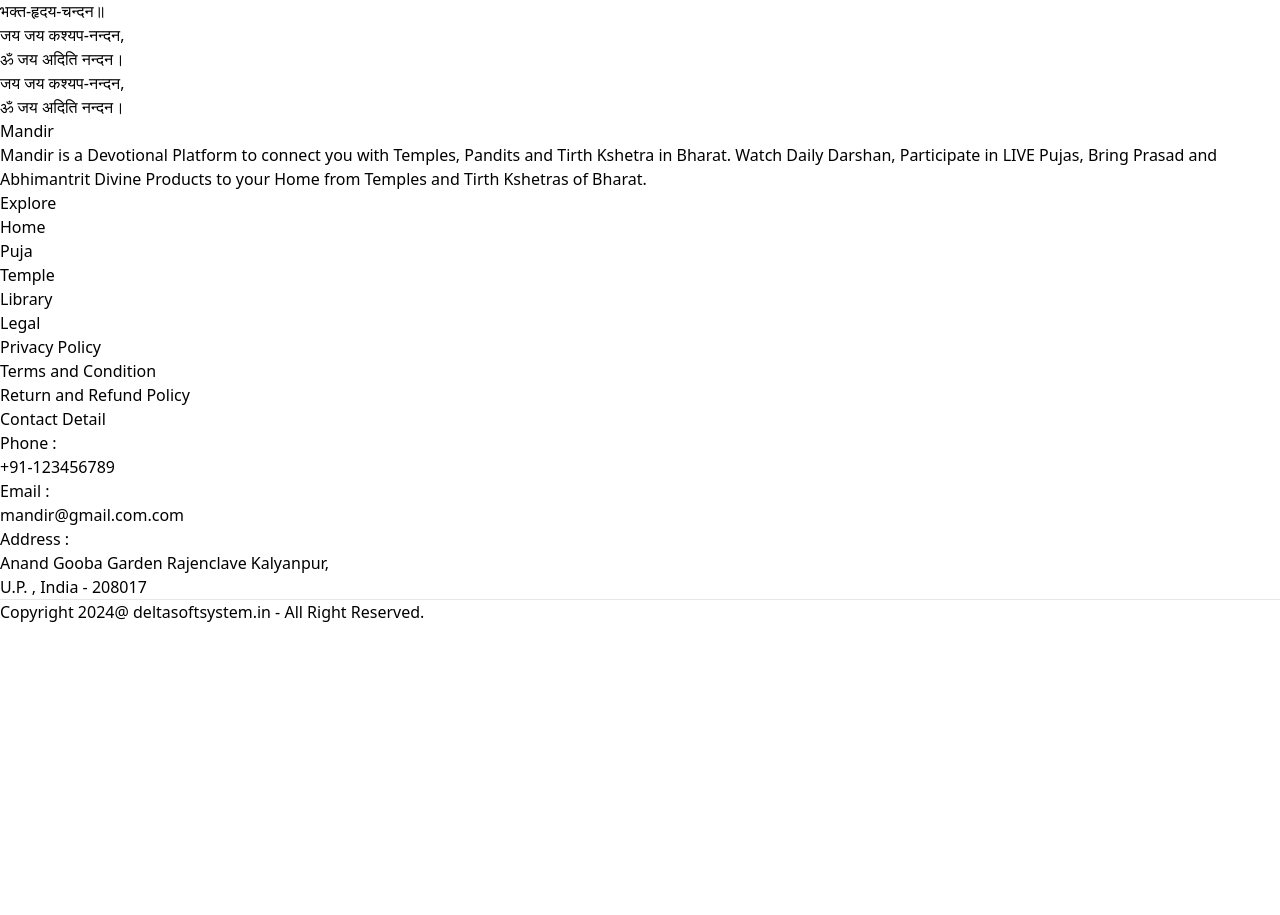
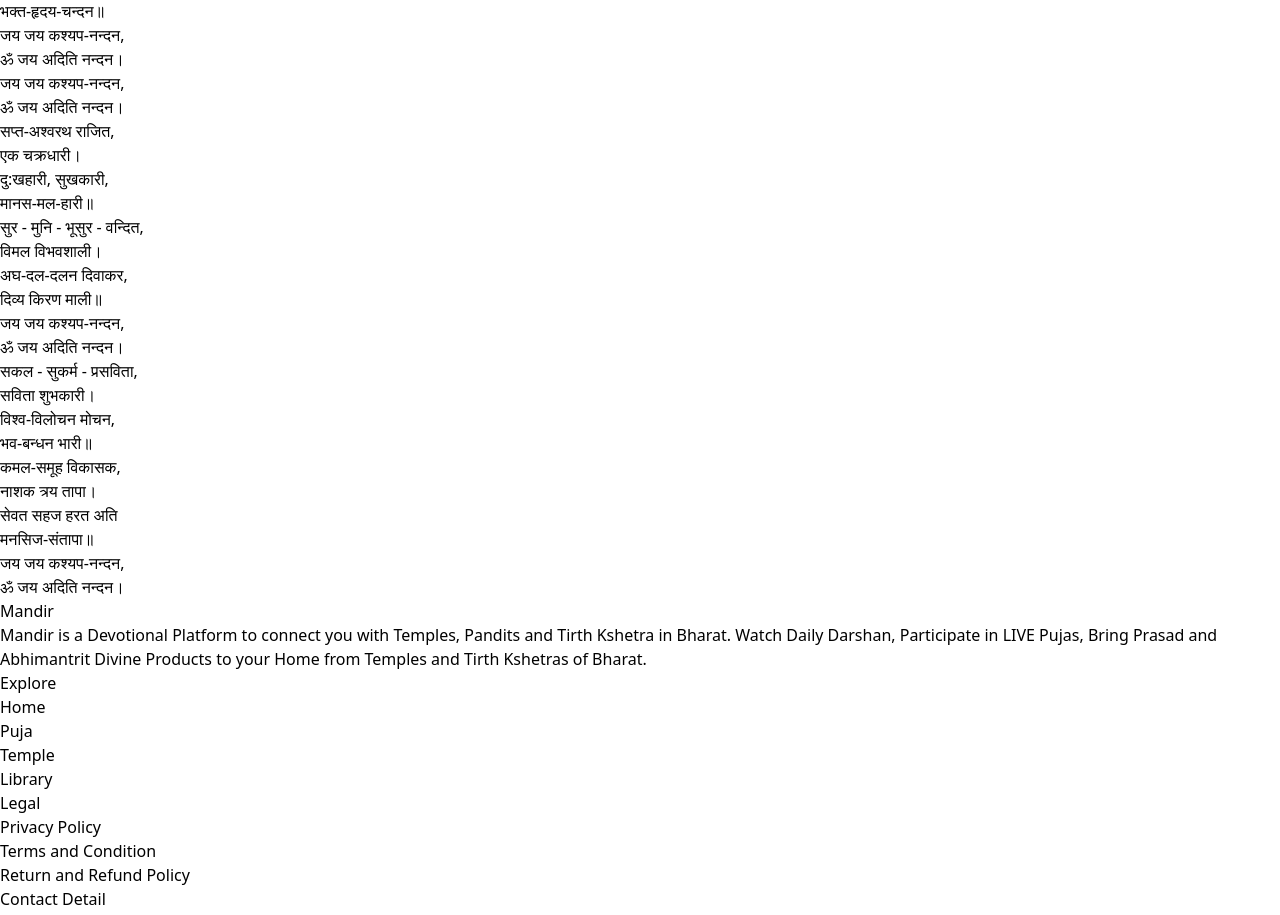
Before and after one commit to yadavhimu/Temple, a React (Vite) app: page /suryadev in a window 1280 px wide. Shown: the part 1247-2162 px from the top of the page. Before the commit the page ends 1871 px from the top, so only its background shows below. Built offline with nearby package versions, Linux system fonts and the light colour scheme.

Commit message:
files updated

```diff
--- a/src/pages/Suryadev.jsx
+++ b/src/pages/Suryadev.jsx
@@ -65,6 +65,54 @@ const Suryadev = () => {
         <p className="mt-5 text-xl font-bold text-gray-600">
           ॐ जय अदिति नन्दन।
         </p>
+        <p className="mt-5 text-xl font-medium text-gray-600">
+          सप्त-अश्वरथ राजित,
+        </p>
+        <p className="mt-5 text-xl font-medium text-gray-600">एक चक्रधारी।</p>
+        <p className="mt-5 text-xl font-medium text-gray-600">
+          दु:खहारी, सुखकारी,
+        </p>
+        <p className="mt-5 text-xl font-medium text-gray-600">मानस-मल-हारी॥</p>
+        <p className="mt-5 text-xl font-medium text-gray-600">
+          सुर - मुनि - भूसुर - वन्दित,
+        </p>
+        <p className="mt-5 text-xl font-medium text-gray-600">विमल विभवशाली।</p>
+        <p className="mt-5 text-xl font-medium text-gray-600">
+          अघ-दल-दलन दिवाकर,
+        </p>
+        <p className="mt-5 text-xl font-medium text-gray-600">
+          दिव्य किरण माली॥
+        </p>
+        <p className="mt-5 text-xl font-bold text-gray-600">
+          जय जय कश्यप-नन्दन,
+        </p>
+        <p className="mt-5 text-xl font-bold text-gray-600">
+          ॐ जय अदिति नन्दन।
+        </p>
+        <p className="mt-5 text-xl font-medium text-gray-600">
+          सकल - सुकर्म - प्रसविता,
+        </p>
+        <p className="mt-5 text-xl font-medium text-gray-600">सविता शुभकारी।</p>
+        <p className="mt-5 text-xl font-medium text-gray-600">
+          विश्व-विलोचन मोचन,
+        </p>
+        <p className="mt-5 text-xl font-medium text-gray-600">भव-बन्धन भारी॥</p>
+        <p className="mt-5 text-xl font-medium text-gray-600">
+          कमल-समूह विकासक,
+        </p>
+        <p className="mt-5 text-xl font-medium text-gray-600">
+          नाशक त्रय तापा।
+        </p>
+        <p className="mt-5 text-xl font-medium text-gray-600">
+          सेवत सहज हरत अति
+        </p>
+        <p className="mt-5 text-xl font-medium text-gray-600">मनसिज-संतापा॥</p>
+        <p className="mt-5 text-xl font-bold text-gray-600">
+          जय जय कश्यप-नन्दन,
+        </p>
+        <p className="mt-5 text-xl font-bold text-gray-600">
+          ॐ जय अदिति नन्दन।
+        </p>
       </div>
     </div>
   );
```
